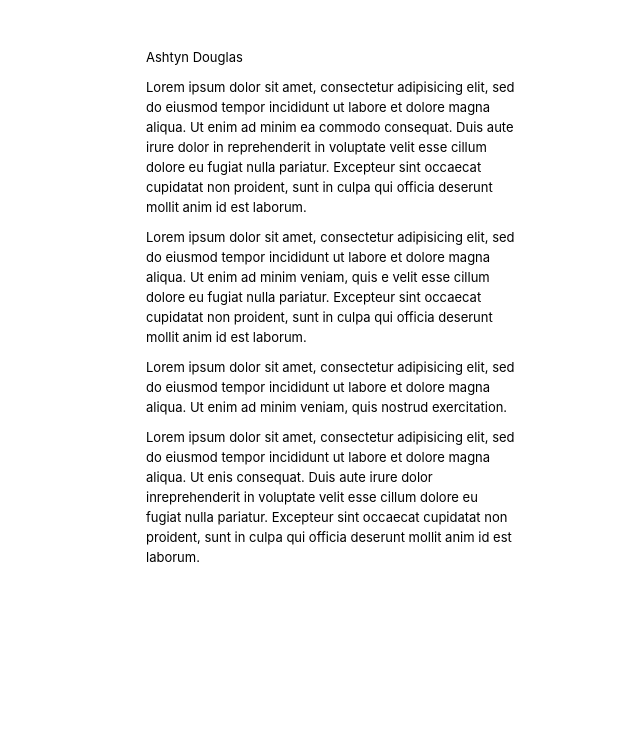
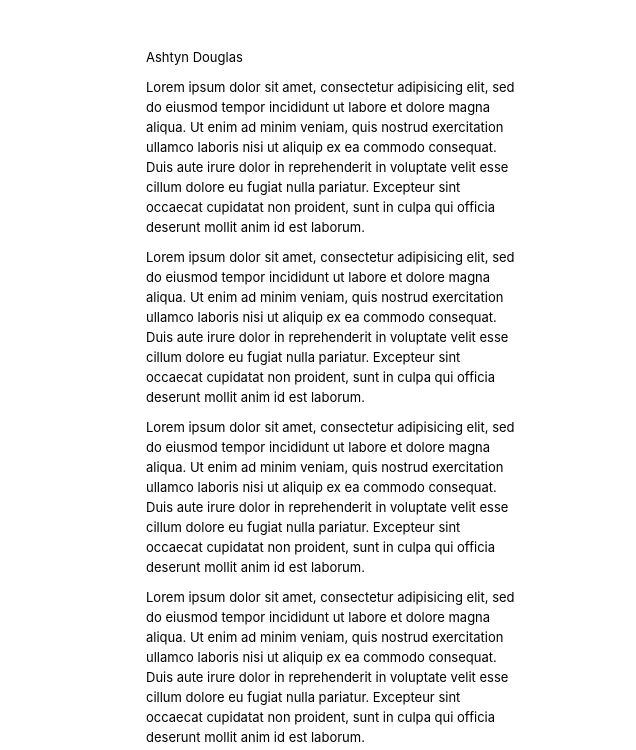
Before and after one commit to code-shots/surf-shack, a plain HTML site: page index.html in a window 1280 px wide. Shown: the part 286-1036 px from the top of the page, 644-1280 px from the left. Before the commit the page ends 863 px from the top, so only its background shows below. Drawn offline with Linux system fonts and the light colour scheme.

Commit message:
Modified files from recording.

```diff
--- a/index.html
+++ b/index.html
@@ -6,7 +6,6 @@
 	<link rel="stylesheet" href="/css/style.css">
 </head>
 <body>
-
 	<header>
 		<div class="logo">Surf Shack</div>
 		<nav>
@@ -20,9 +19,7 @@
 	</header>
 
 	<div class="page-wrapper">
-		<div class="left">
-
-		</div>
+		<div class="left"></div>
 
 		<div class="right">
 			<div class="content-wrapper">
@@ -30,10 +27,10 @@
 
 				<div class="article-wrapper">
 					<p>Ashtyn Douglas</p>
-					<p>Lorem ipsum dolor sit amet, consectetur adipisicing elit, sed do eiusmod tempor incididunt ut labore et dolore magna aliqua. Ut enim ad minim ea commodo consequat. Duis aute irure dolor in reprehenderit in voluptate velit esse cillum dolore eu fugiat nulla pariatur. Excepteur sint occaecat cupidatat non proident, sunt in culpa qui officia deserunt mollit anim id est laborum.</p>
-					<p>Lorem ipsum dolor sit amet, consectetur adipisicing elit, sed do eiusmod tempor incididunt ut labore et dolore magna aliqua. Ut enim ad minim veniam, quis e velit esse cillum dolore eu fugiat nulla pariatur. Excepteur sint occaecat cupidatat non proident, sunt in culpa qui officia deserunt mollit anim id est laborum.</p>
-					<p>Lorem ipsum dolor sit amet, consectetur adipisicing elit, sed do eiusmod tempor incididunt ut labore et dolore magna aliqua. Ut enim ad minim veniam, quis nostrud exercitation.</p>
-					<p>Lorem ipsum dolor sit amet, consectetur adipisicing elit, sed do eiusmod tempor incididunt ut labore et dolore magna aliqua. Ut enis consequat. Duis aute irure dolor inreprehenderit in voluptate velit esse cillum dolore eu fugiat nulla pariatur. Excepteur sint occaecat cupidatat non proident, sunt in culpa qui officia deserunt mollit anim id est laborum.</p>
+					<p>Lorem ipsum dolor sit amet, consectetur adipisicing elit, sed do eiusmod tempor incididunt ut labore et dolore magna aliqua. Ut enim ad minim veniam, quis nostrud exercitation ullamco laboris nisi ut aliquip ex ea commodo consequat. Duis aute irure dolor in reprehenderit in voluptate velit esse cillum dolore eu fugiat nulla pariatur. Excepteur sint occaecat cupidatat non proident, sunt in culpa qui officia deserunt mollit anim id est laborum.</p>
+					<p>Lorem ipsum dolor sit amet, consectetur adipisicing elit, sed do eiusmod tempor incididunt ut labore et dolore magna aliqua. Ut enim ad minim veniam, quis nostrud exercitation ullamco laboris nisi ut aliquip ex ea commodo consequat. Duis aute irure dolor in reprehenderit in voluptate velit esse cillum dolore eu fugiat nulla pariatur. Excepteur sint occaecat cupidatat non proident, sunt in culpa qui officia deserunt mollit anim id est laborum.</p>
+					<p>Lorem ipsum dolor sit amet, consectetur adipisicing elit, sed do eiusmod tempor incididunt ut labore et dolore magna aliqua. Ut enim ad minim veniam, quis nostrud exercitation ullamco laboris nisi ut aliquip ex ea commodo consequat. Duis aute irure dolor in reprehenderit in voluptate velit esse cillum dolore eu fugiat nulla pariatur. Excepteur sint occaecat cupidatat non proident, sunt in culpa qui officia deserunt mollit anim id est laborum.</p>
+					<p>Lorem ipsum dolor sit amet, consectetur adipisicing elit, sed do eiusmod tempor incididunt ut labore et dolore magna aliqua. Ut enim ad minim veniam, quis nostrud exercitation ullamco laboris nisi ut aliquip ex ea commodo consequat. Duis aute irure dolor in reprehenderit in voluptate velit esse cillum dolore eu fugiat nulla pariatur. Excepteur sint occaecat cupidatat non proident, sunt in culpa qui officia deserunt mollit anim id est laborum.</p>
 				</div>
 			</div>
 		</div>
--- a/sass/style.sass
+++ b/sass/style.sass
@@ -49,11 +49,12 @@ header
 
 // LEFT
 .left
-	flex: 1
-	height: 100vh
-	background-image: url(https://bit.ly/2y7NKIn)
-	background-size: cover
-	background-position: center
+ flex: 1
+ height: 100vh
+ background-image: url(https://bit.ly/2y7NKIn)
+ background-size: cover
+ background-position: center
+ z-index: -1
 
 // RIGHT
 .right
```
Also changed, not shown: css/style.css.
